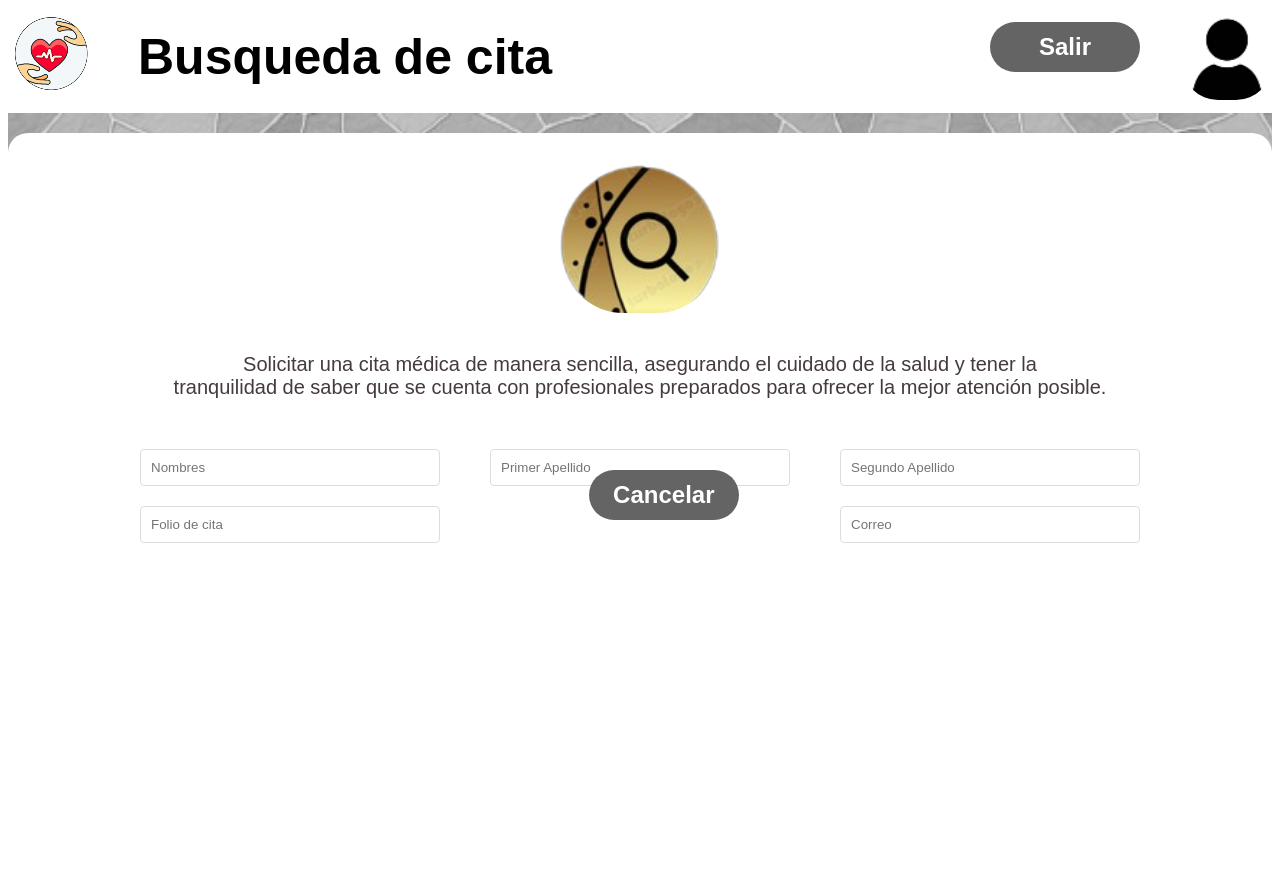
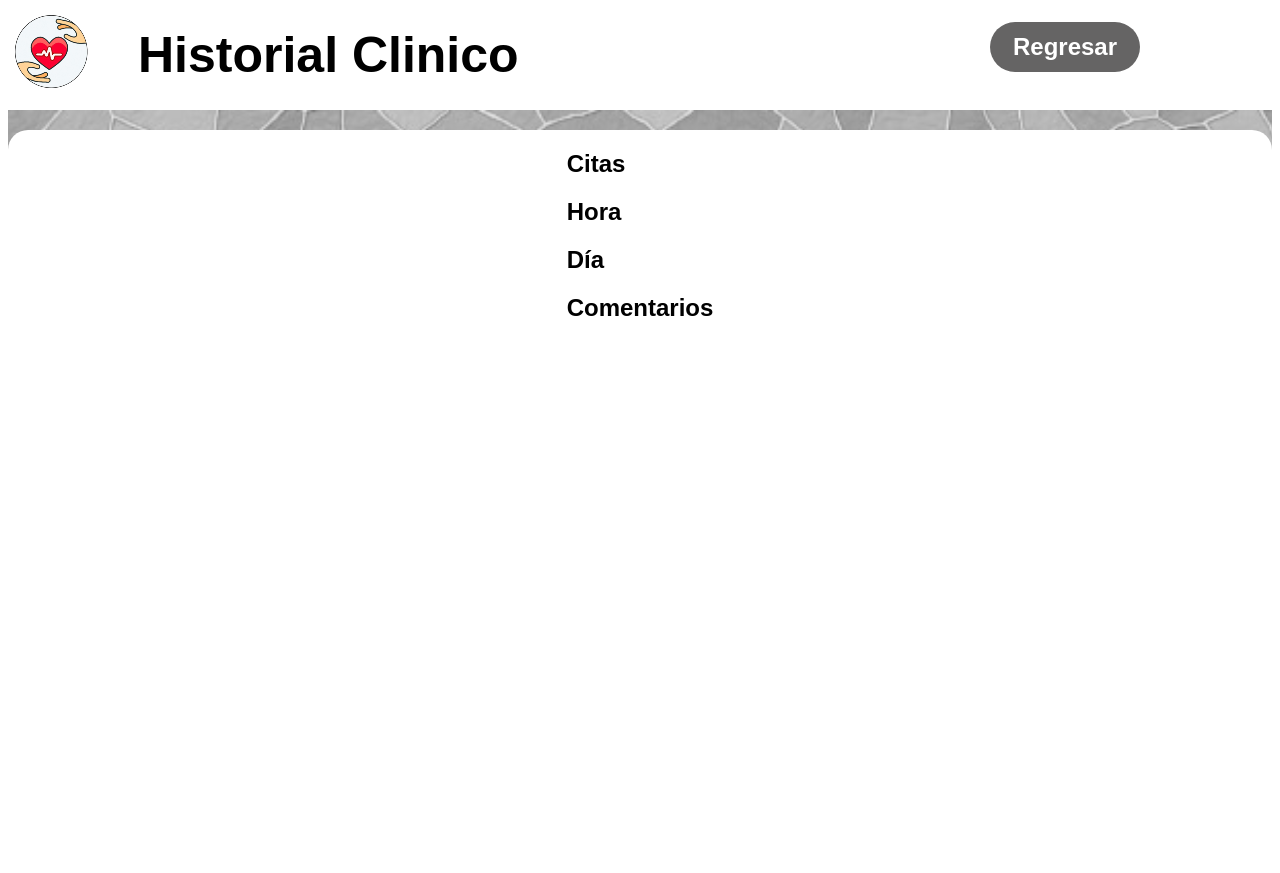
Before and after one commit to Roroma24/Proyecto, a Flask app: page /historial in a window 1280 px wide. After the commit the page ends 316 px from the top, so only its background shows below. Run offline with Flask 3, Linux system fonts and the light colour scheme.

Commit message:
se modificó la hoja historiacld.html para que se asemejará al diseño

```diff
--- a/app/templates/historialcld.html
+++ b/app/templates/historialcld.html
@@ -19,7 +19,7 @@ Este archivo HTML es la plantilla para la página de búsqueda de citas.
     <meta name="viewport" content="width=device-width, initial-scale=1.0" />
     <!-- Enlace al archivo CSS para estilos específicos de esta página -->
     <link rel="stylesheet" href="{{ url_for('static', filename='css/historiacld.css') }}" />
-    <title>Busqueda de citas</title> <!-- Título de la página -->
+    <title>Historial Clinico</title> <!-- Título de la página -->
   </head>
   <body>
     <section>
@@ -28,73 +28,83 @@ Este archivo HTML es la plantilla para la página de búsqueda de citas.
         <!-- Barra de iconos y título principal -->
         <div class="icon-bar">
           <div class="icon"></div> <!-- Espacio para un ícono -->
-          <h1 class="titulo-principal">Busqueda de cita</h1> <!-- Título principal -->
+          <h1 class="titulo-principal">Historial Clinico</h1> <!-- Título principal -->
         </div>
         <!-- Contenedor para el botón de salir -->
         <div class="container_2">
           <div class="nexttop">
             <a href="{{ url_for('index') }}"> <!-- Enlace para salir -->
-              <button class="next">Salir</button> <!-- Botón para salir -->
+              <button class="next">Regresar</button> <!-- Botón para salir -->
             </a>
           </div>
         </div>
         <!-- Menú desplegable -->
-        <div class="dropdown">
-          <button class="btn"></button> <!-- Botón para abrir el menú -->
-          <div class="dropdown-content">
-            <a href="{{ url_for('login') }}">Login</a> <!-- Enlace a la página de inicio de sesión -->
-            <a href="{{ url_for('registro') }}">New user</a> <!-- Enlace para registrar un nuevo usuario -->
-          </div>
-        </div>
+
       </div>
 
       <!-- Sección de imagen y formulario -->
       <div class="image">
         <div class="container_1">
           <div class="container_3">
-            <!-- Espacio para un logo -->
-            <div class="logo_1"></div>
-            <!-- Caja con borde punteado -->
-            <div class="dashed-box">
-              <p class="text_style">Solicitar una cita médica de manera sencilla, asegurando el cuidado de la salud y tener la<br>
-                tranquilidad de saber que se cuenta con profesionales preparados para ofrecer la mejor atención posible.
-              </p>
+            <!-- Contenedor para los títulos en forma horizontal -->
+            <div class="horizontal-container">
+              <h2 class="titulo">Citas</h2>
+              <h2 class="titulo">Hora</h2>
+              <h2 class="titulo">Día</h2>
+              <h2 class="titulo">Comentarios</h2>
             </div>
-            <!-- Formulario para buscar una cita -->
-            <div class="formulario">
-              <!-- Campos dobles para nombres y apellidos -->
-              <div class="campos-dobles">
-                <div class="campo">
-                  <input type="nombre" id="nombres" placeholder="Nombres" /> <!-- Campo para nombres -->
+            <!-- Contenedor para 4 cajas de punteados que contienen información de citas haciendo la figura de (1x5)-->
+            <div class="caja-punteados">
+              <div class="caja-punteados-1">
+                <div class="caja-punteados-1-1">
+              </div>
+                <div class="caja-punteados-1-2">
+              </div>
+                <div class="caja-punteados-1-3">
+              </div>
+                <div class="caja-punteados-1-4">
+              </div>
+                <div class="caja-punteados-1-5">
+            </div></div>
+               <!-- Caja 1 -->
+              <div class="caja-punteados-2">
+                <div class="caja-punteados-2-1">
                 </div>
-                <div class="campo">
-                  <input type="apellidos" id="primerapellido" placeholder="Primer Apellido" /> <!-- Campo para primer apellido -->
+                <div class="caja-punteados-2-2">
                 </div>
-                <div class="campo">
-                  <input type="apelidos" id="segundoapellido" placeholder="Segundo Apellido" /> <!-- Campo para segundo apellido -->
+                <div class="caja-punteados-2-3">
                 </div>
-              </div>
-              <!-- Campos dobles para folio de cita y correo -->
-              <div class="campos-dobles">
-                <div class="campo">
-                  <input type="text" id="foliodecita" name="foliodecita" placeholder="Folio de cita" required /> <!-- Campo para folio de cita -->
+                <div class="caja-punteados-2-4">
                 </div>
-                <div class="campo">
-                  <input type="email" id="correo" name="correo" placeholder="Correo" required /> <!-- Campo para correo -->
+                <div class="caja-punteados-2-5">
                 </div>
-              </div>
-              <!-- Formulario para enviar los datos -->
-              <form action="{{ url_for('procesar_cita') }}" method="POST">
-                <input type="hidden" name="opcion" value="{{ opcion }}"> <!-- Campo oculto para enviar una opción -->
-                <a href="{{ url_for('file', opcion='cancel') }}" style="text-decoration: none;">
-                  <div class="accion" style="position: absolute;left: 46%;bottom: 35%;text-align: center; color: #fff; font-size: 24px; font-weight: bolder; display: flex; align-items: center; justify-content: center; height: 50px; width: 150px; ">
-                      Cancelar
-                  </div>
-              </a> <!-- Botón para buscar la cita -->
-              </form>
-            </div>
-          </div>
+              </div> <!-- Caja 2 -->
+              <div class="caja-punteados-3">
+                <div class="caja-punteados-3-1">
+                </div>
+                <div class="caja-punteados-3-2">
+                </div>
+                <div class="caja-punteados-3-3">
+                </div>
+                <div class="caja-punteados-3-4">
+                </div>
+                <div class="caja-punteados-3-5">
+                </div>
+              </div> <!-- Caja 3 -->
+              <div class="caja-punteados-4">
+                <div class="caja-punteados-4-1">
+                </div>
+                <div class="caja-punteados-4-2">
+                </div>
+                <div class="caja-punteados-4-3">
+                </div>
+                <div class="caja-punteados-4-4">
+                </div>
+                <div class="caja-punteados-4-5">
+                </div>
+              </div> <!-- Caja 4 -->
         </div>
+      </div>
       </div>
     </section>
   </body>
```
